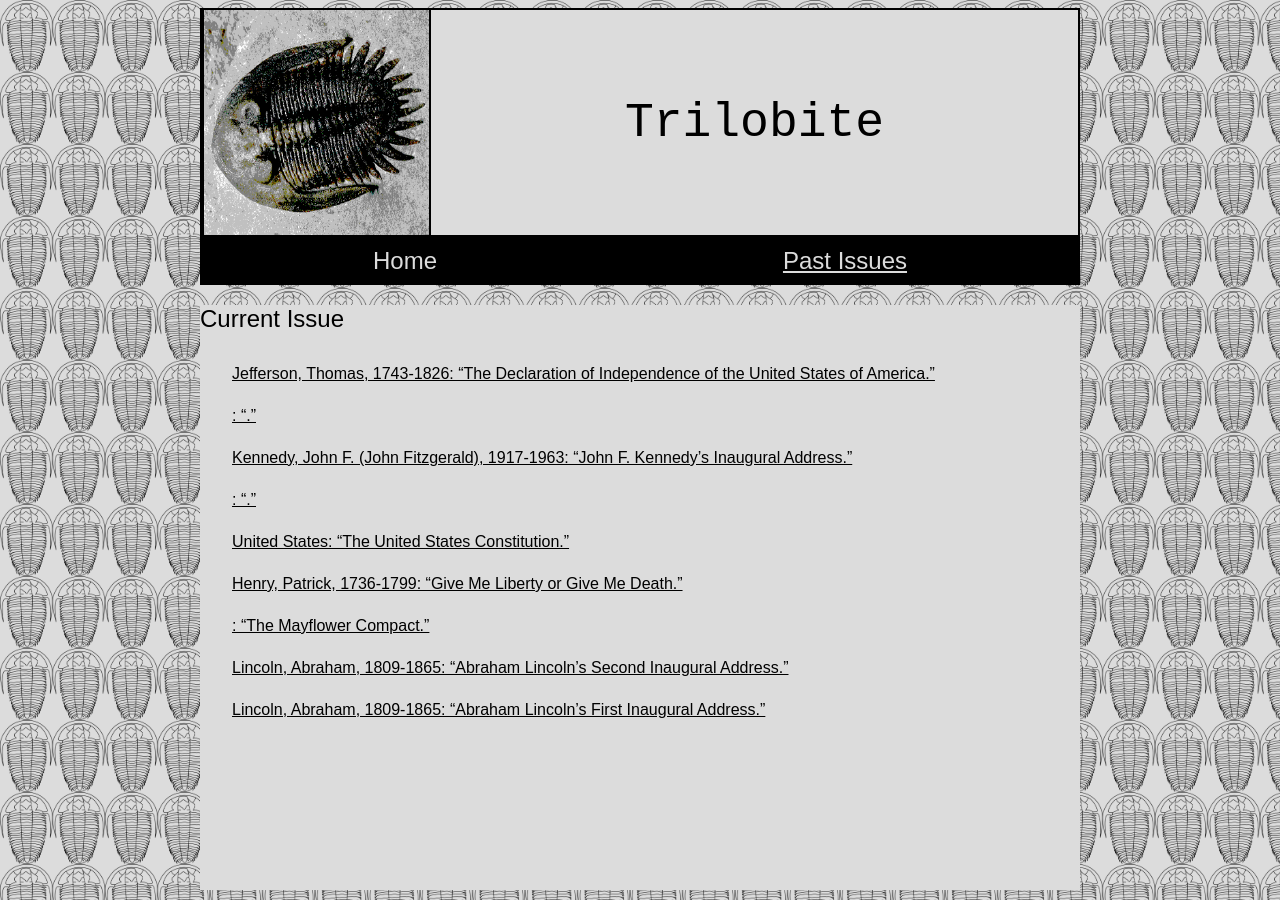
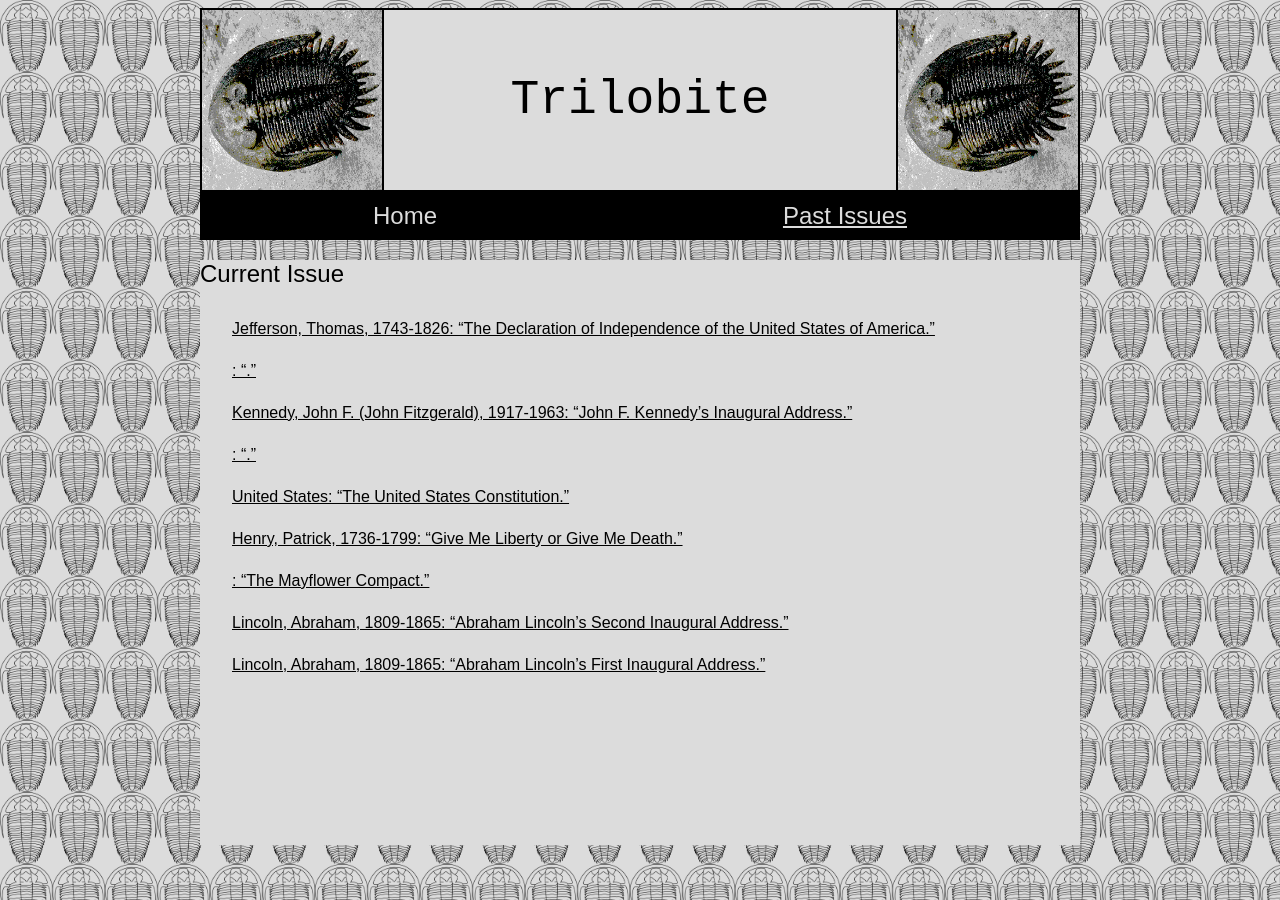
Before and after one commit to trilobite-poetry/trilobite-poetry.github.io, a Jekyll site: the page built from index.md, in a window 1280 px wide. Built offline with Jekyll 4.4.1, drawn with Linux system fonts in a browser that asks for light colours.

Commit message:
Symmetrical header

```diff
--- a/_includes/header.html
+++ b/_includes/header.html
@@ -1,4 +1,5 @@
 <header>
     <img src="/assets/images/tril.bmp">
     <h1>{{ site.data.theme.name }}</h1>
+    <img src="/assets/images/tril.bmp">
   </header>
--- a/_sass/colors.scss
+++ b/_sass/colors.scss
@@ -5,7 +5,8 @@ a {
 }
 
 header {
-  border: 2px solid black;
+  border-top: 2px solid black;
+  border-bottom: 2px solid black;
   background-color: gainsboro;
 }
 
--- a/_sass/header.scss
+++ b/_sass/header.scss
@@ -6,8 +6,8 @@ header {
 }
 
 header img {
-  height: 25vh;
-  width: 25vh;
+  height: 20vh;
+  width: 20vh;
   border-right: 2px solid black;
   border-left: 2px solid black;
 }
```
